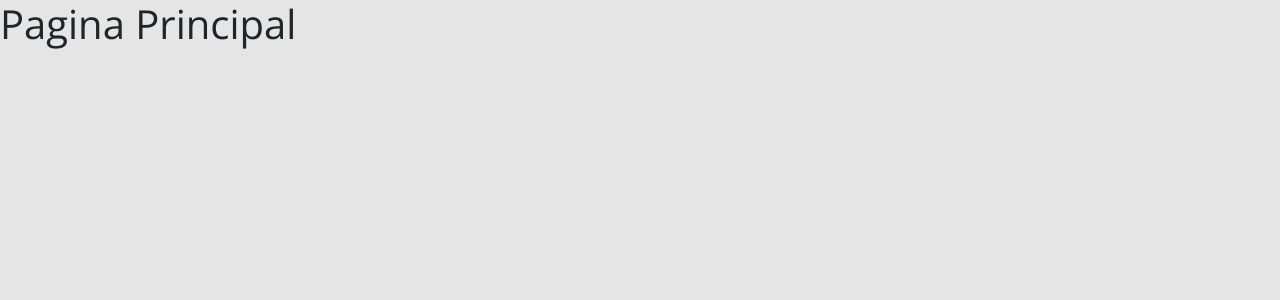
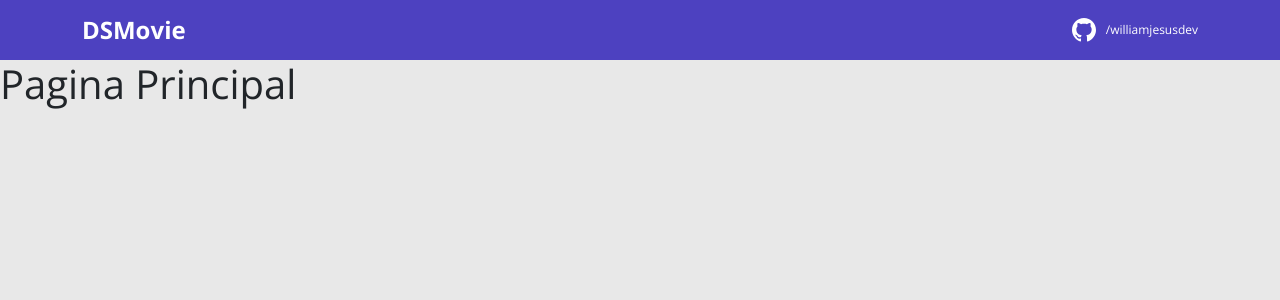
Before and after one commit to williamjesusdev/DSMovie, a React (Create React App) app in the folder frontend/: page / in a window 1280 px wide. Shown: the top 300 px of the page. Built offline with nearby package versions, Linux system fonts and the light colour scheme.

Commit message:
feature: add navbar

```diff
--- a/frontend/src/App.tsx
+++ b/frontend/src/App.tsx
@@ -1,5 +1,12 @@
+import Navbar from "./components/Navbar";
+
 function App() {
-  return <h1>Pagina Principal</h1>;
+  return (
+    <>
+      <Navbar />
+      <h1>Pagina Principal</h1>
+    </>
+  );
 }
 
 export default App;
--- /dev/null
+++ b/frontend/src/components/Navbar/index.tsx
@@ -0,0 +1,27 @@
+import { ReactComponent as GithubIcon } from "assets/img/github.svg";
+
+import "./styles.css";
+
+function Navbar() {
+  return (
+    <header>
+      <nav className="container">
+        <div className="dsmovie-nav-content">
+          <h1>DSMovie</h1>
+          <a
+            href="https://github.com/williamjesusdev"
+            target="_blank"
+            rel="noreferrer"
+          >
+            <div className="dsmovie-contact-container">
+              <GithubIcon />
+              <p className="dsmovie-contact-link">/williamjesusdev</p>
+            </div>
+          </a>
+        </div>
+      </nav>
+    </header>
+  );
+}
+
+export default Navbar;
--- /dev/null
+++ b/frontend/src/components/Navbar/styles.css
@@ -0,0 +1,29 @@
+header {
+  height: 60px;
+  background-color: var(--color-primary);
+  display: flex;
+  align-items: center;
+}
+
+.dsmovie-nav-content {
+  display: flex;
+  align-items: center;
+  justify-content: space-between;
+  color: #fff;
+}
+
+.dsmovie-nav-content h1 {
+  font-size: 24px;
+  margin: 0;
+  font-weight: 700;
+}
+
+.dsmovie-contact-container {
+  display: flex;
+  align-items: center;
+}
+
+.dsmovie-contact-link {
+  margin: 0 0 0 10px;
+  font-size: 12px;
+}
--- a/frontend/src/index.css
+++ b/frontend/src/index.css
@@ -11,7 +11,7 @@
 
 html,
 body {
-  background-color: #e5e5e5;
+  background-color: #e8e8e8;
 }
 
 a,
```
Also changed, not shown: frontend/tsconfig.json (+3 -8 lines), frontend/src/assets/img/github.svg (added).
